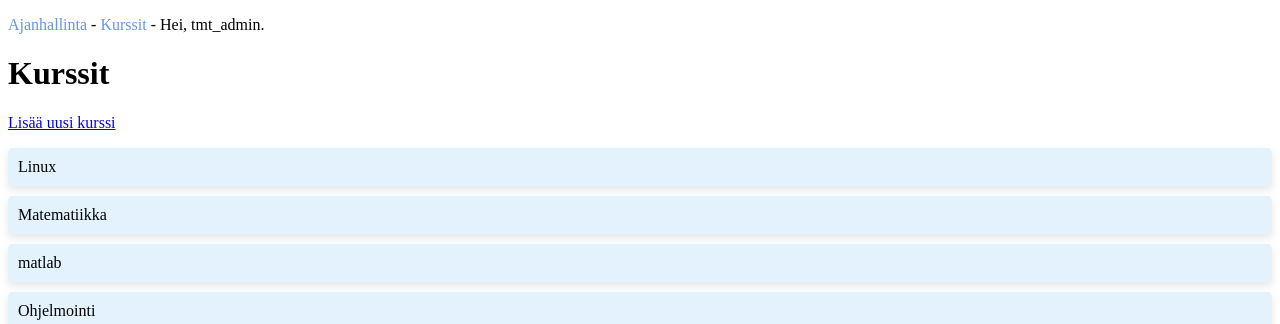
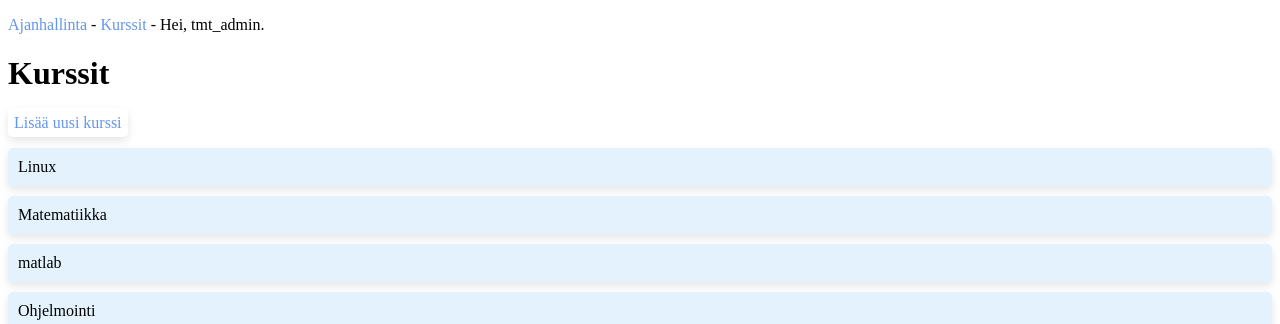
Before and after one commit to opadevelopment/TimeManagementTool, a Django app: page /kurssit/ in a window 1280 px wide. Shown: the top 324 px of the page. Run offline with Django 4.2, Linux system fonts and the light colour scheme; a user stored in the database is signed in; data comes from the database, SQL or seed files in the repository; both versions use the stored data as it was after the commit.

Commit message:
korjailtu linkkien värejä

```diff
--- a/TimeManagementTool/TimeManagementToolApp/templates/TimeManagementToolApp/kurssit.html
+++ b/TimeManagementTool/TimeManagementToolApp/templates/TimeManagementToolApp/kurssit.html
@@ -21,13 +21,26 @@
             background-color: #d1e8ff; /* Taustaväri kun hiiri on linkin päällä */
             box-shadow: 0 6px 12px rgba(0,0,0,0.15); /* Varjostus kun hiiri on linkin päällä */
         }
+        .add-course-link {
+
+            color: cornflowerblue; /* Linkin tekstin väri*/
+            padding: 6px;
+            border-radius: 5px;
+            text-decoration: none;
+            box-shadow: 0 4px 8px rgba(0,0,0,0.1);
+            transition: background-color 0.3s, box-shadow 0.3s;
+        }
+        .add-course-link:hover {
+            color: #ff1493; /* väri hiiren ollessa päällä */
+        }
+
     </style>
 </head>
 <body>
     <h1>Kurssit</h1>
 
 
-    <a href="{% url 'TimeManagementToolApp:lisaa_kurssi' %}">Lisää uusi kurssi</a>
+    <a class="add-course-link" href="{% url 'TimeManagementToolApp:lisaa_kurssi' %}">Lisää uusi kurssi</a>
     <ul style="list-style: none; padding: 0;"> <!-- Lista ilman tyyliteltyjä listamerkkejä ja ilman paddingia -->
         {% for kurssi in kurssit %} <!-- Käydään läpi 'kurssit' lista -->
             <li>
```
Also changed, not shown: TimeManagementTool/TimeManagementToolApp/templates/TimeManagementToolApp/lisaa_kurssi.html (+12 -4 lines), TimeManagementTool/db.sqlite3.
